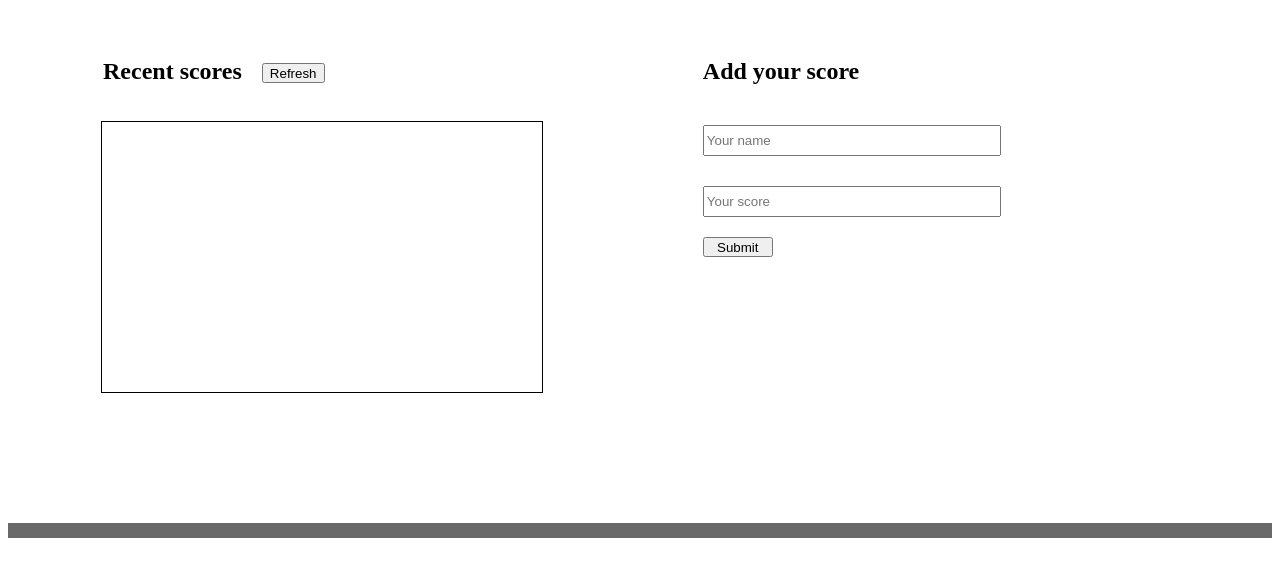
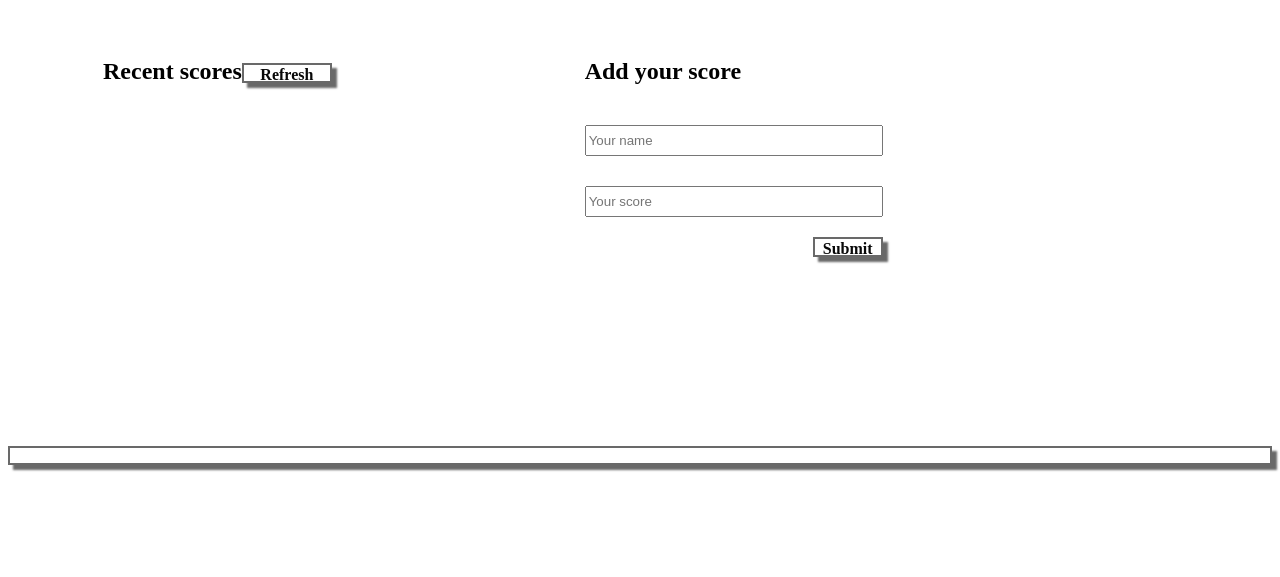
Before and after one commit to luccamicale/Leaderboard, a website built with webpack: page src/index.html in a window 1280 px wide. Shown: the part 103-680 px from the top of the page. Built offline with nearby package versions, Linux system fonts and the light colour scheme; no server answers.

Commit message:
Complete Styles

```diff
--- a/src/index.html
+++ b/src/index.html
@@ -17,7 +17,7 @@
                     <h2 class="score-title">Recent scores</h2>
                     <button class="refresh-button" id="refresh-button">Refresh</button>
                 </div>
-                <div id="">
+                <div id="main-list">
                     <ul id="score-list" class="score-list">
 
                     </ul>
--- a/src/modules/input.js
+++ b/src/modules/input.js
@@ -6,7 +6,7 @@ document.getElementById('submit-button').addEventListener('click', () => {
     score: input2.value,
   };
 
-  fetch('https://us-central1-js-capstone-backend.cloudfunctions.net/api/games/22277/scores/', {
+  fetch('https://us-central1-js-capstone-backend.cloudfunctions.net/api/games/2727/scores/', {
     method: 'POST',
     body: JSON.stringify(data),
     headers: { 'Content-type': 'application/json; charset=UTF-8' },
--- a/src/modules/output.js
+++ b/src/modules/output.js
@@ -3,13 +3,13 @@ import { aplication } from "./variables";
 const showRefresh = (e) => {
   for (let i = 0; i < e.result.length; i++) {
     const li = document.createElement('li');
-    li.innerHTML = `${e.result[i].user} ${e.result[i].score}`;
+    li.innerHTML = e.result[i].user + ":" + e.result[i].score;
     aplication.appendChild(li);
   }
 };
 
 const remov = async () => {
-  await fetch('https://us-central1-js-capstone-backend.cloudfunctions.net/api/games/22277/scores/')
+  await fetch('https://us-central1-js-capstone-backend.cloudfunctions.net/api/games/2727/scores/')
   .then((response) => response.json())
   .then((json) => showRefresh(json))
   .catch((err) => console.log(err));
--- a/src/style.css
+++ b/src/style.css
@@ -1,3 +1,4 @@
+
 #content {
   display: flex;
   flex-direction: row;
@@ -10,8 +11,16 @@
 
 .refresh-button {
   height: 20px;
+  width: 90px;
   margin-top: 25px;
-  margin-left: 20px;
+  border: 2px solid dimgrey;
+  box-shadow: dimgrey 5px 5px 2px;
+  background-color: inherit !important;
+  margin-left: auto;
+  font-family: inherit;
+  font-size: medium;
+  font-weight: bold;
+  color: rgb(8, 8, 8);
 }
 
 #form-input {
@@ -49,6 +58,14 @@
   width: 70px;
   height: 20px;
   justify-items: flex-end;
+  border: 2px solid dimgrey;
+  box-shadow: dimgrey 5px 5px 2px;
+  background-color: inherit !important;
+  margin-left: auto;
+  font-family: inherit;
+  font-size: medium;
+  font-weight: bold;
+  color: rgb(8, 8, 8);
 }
 
 #button {
@@ -57,13 +74,25 @@
 
 #footer {
   height: 15px;
-  background-color: dimgrey;
-  margin-top: 9%;
+  margin-top: 15%;
+  border: 2px solid dimgrey;
+  box-shadow: dimgrey 5px 5px 2px;
+  background-color: inherit !important;
 }
 
-#score-list {
+li {
+  list-style-type: none;
+  height: 30px;
   width: 400px;
-  height: 270px;
-  margin-left: 21%;
-  border: 1px solid;
+  margin-left: 14%;
+  border: 1px solid darkgray;
+  box-shadow: dimgrey 7px 7px 2px;
 }
+
+li:nth-child(1n) {
+  background-color: white;
+}
+
+li:nth-child(2n) {
+  background-color: lightgray;
+}
```
